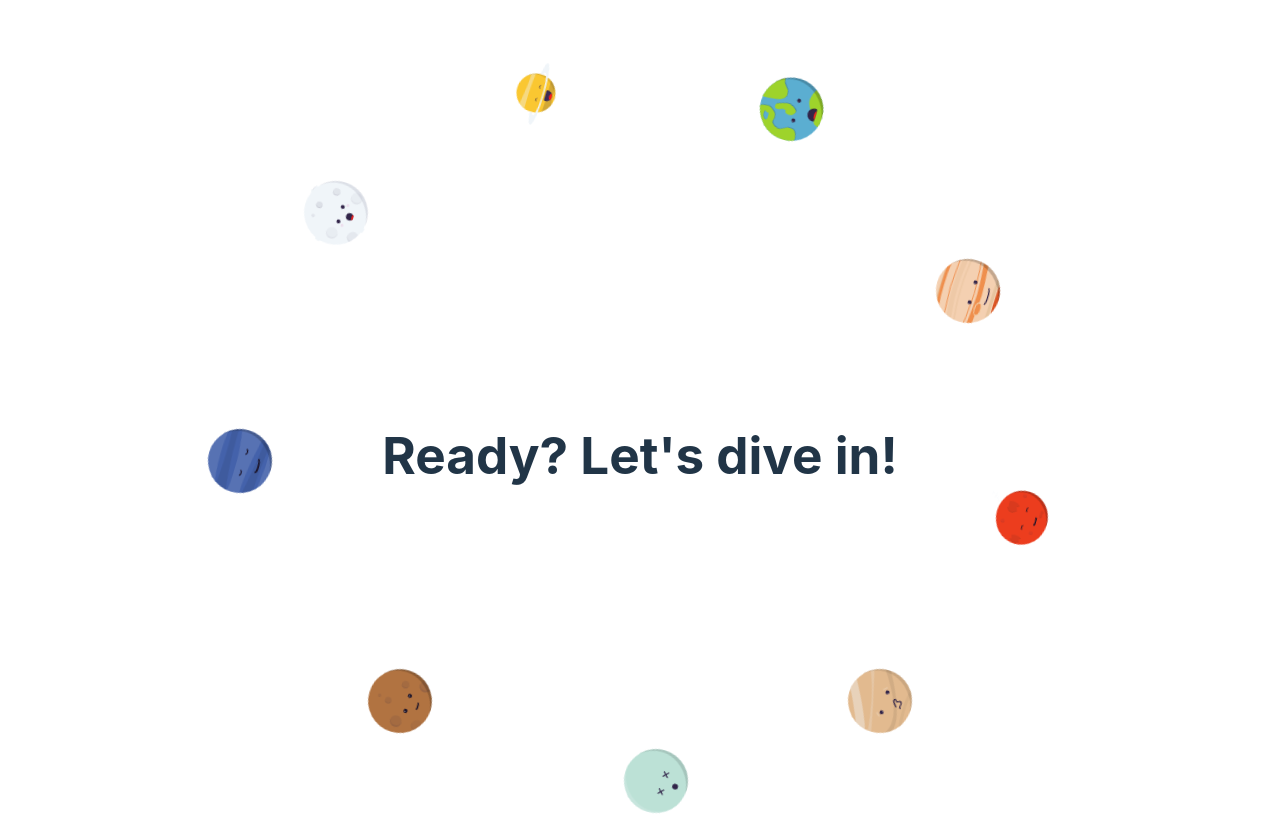
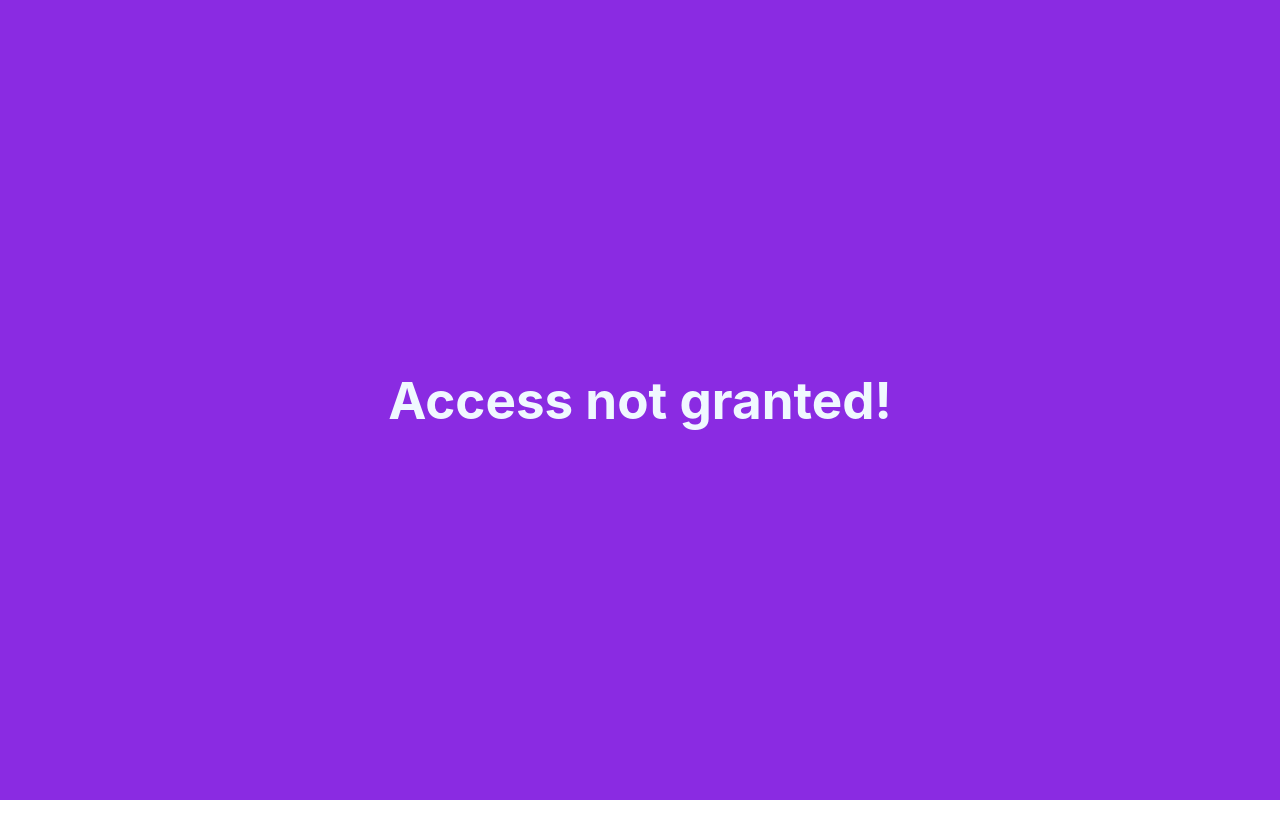
Before and after one commit to dnosko/WAP2, a React (Vite) app in the folder app/: page /welcome in a window 1280 px wide. After the commit the page ends 800 px from the top, so only its background shows below. Built offline with nearby package versions, Linux system fonts and the light colour scheme.

Commit message:
redirect to other page

```diff
--- a/app/src/App.jsx
+++ b/app/src/App.jsx
@@ -1,7 +1,8 @@
 import React from 'react';
 import { BrowserRouter, Route, Routes} from 'react-router-dom';
 import LoginPage from './components/LoginPage'
-import Welcome   from './components/Welcome';
+import { Welcome } from './components/Welcome';
+import {TopSongs}   from './components/TopSongs';
 import './css/App.css'
 
 function App() {
@@ -9,7 +10,8 @@ return (
   <BrowserRouter>
     <Routes>
     <Route path="/" element={<LoginPage />} />
-      <Route path="welcome" element={<Welcome />}/>
+      <Route path="welcome" element={<Welcome />} />
+      <Route path="TopSongs" element={<TopSongs />}/>
       </Routes>
       </BrowserRouter>
   );
--- a/app/src/components/Welcome.jsx
+++ b/app/src/components/Welcome.jsx
@@ -1,4 +1,5 @@
 import { React, useState, Component} from 'react';
+import { useSearchParams, useNavigate } from 'react-router-dom';
 
 import '../css/App.css'
 import '../css/Welcome.css'
@@ -13,27 +14,44 @@ import saturn from "../assets/saturn-svgrepo-com.svg"
 import uranus from "../assets/uranus-svgrepo-com.svg"
 import venus from "../assets/venus-svgrepo-com.svg"
 
-export default class Welcome extends Component{
+export function Welcome() {
+    const [searchParams] = useSearchParams();
 
-    render(){
+    let navigate = useNavigate();
+    const routeChange = () =>{
+        let path = `/TopSongs`;
+        navigate(path);
+    }
+
+    if (!searchParams.has('access_token') || !searchParams.has('refresh_token') || !searchParams.has('state'))
+    {
+        return (
+            <div className="App">
+                <div className='center'>
+
+                <h1>Access not granted!</h1>
+
+                </div>
+        </div>
+        )
+    }
+
     return (
-        <div className="App">
-            <div>
+        <div onClick={routeChange} onDragExit={routeChange} className="App next">
+            <div >
             <img src={saturn} className="planets saturn "></img>
             <img src={earth} className="planets earth"></img>
             <img src={moon} className="planets moon"></img>
             </div>
             <img src={neptune} className="planets neptune"></img>
             <div className="heading">
-                <img src={jupiter} className="planets jupiter"></img>
-                <h1>Ready? Let's dive in!
+            <img src={jupiter} className="planets jupiter"></img>
+                <h1>Ready? Let's dive in!</h1>
                 <img src={mars} className="planets mars"></img>
-
-            </h1>
             </div>
             <img src={mercury} className="planets mercury"></img>
             <img src={uranus} className="planets uranus"></img>
                 <img src={venus} className="planets venus"></img>
         </div>
-      )}
+      )
 }
--- a/app/src/css/App.css
+++ b/app/src/css/App.css
@@ -4,3 +4,36 @@
   padding: 2rem;
   text-align: center;
 }
+
+.click{
+  font-size: 50px;
+  color: rgba(240, 248, 255, 0.6);
+  background-color: transparent;
+}
+
+.click:hover{
+  color: rgba(0, 0, 0, 0.219);
+  cursor: pointer;
+}
+
+.center {
+  display: flex;
+  justify-content: center;
+}
+
+.bottom {
+  position:fixed;
+   left:0rem;
+   bottom:5rem;
+   height:1rem;
+   width:100%;
+}
+
+.click.left{
+  margin-right: calc(15vw - 2rem)
+}
+
+.click.right{
+
+  margin-left: calc(15vw - 2rem)
+}
--- a/app/src/css/Welcome.css
+++ b/app/src/css/Welcome.css
@@ -1,7 +1,7 @@
 
-:root {
-    background-color: blueviolet;
-    color:aliceblue;
+body {
+    background-color: blueviolet !important;
+    color:aliceblue !important;
 }
 
 .heading {
@@ -19,10 +19,12 @@
 }
 
 
+
 .planets {
     height: 4rem;
     animation: rotation 10s infinite linear;
 }
+
 
 .earth {
     margin-right: 17rem;
--- a/app/src/css/index.css
+++ b/app/src/css/index.css
@@ -29,6 +29,10 @@ body {
   place-items: center;
   min-width: 320px;
   min-height: 100vh;
+
+  color-scheme: light dark;
+  color:#242424 ;
+  background-color: rgba(255, 255, 255, 0.87);
 }
 
 h1 {
```
Also changed, not shown: 1 other file (tests, documents, lock files or other folders).
